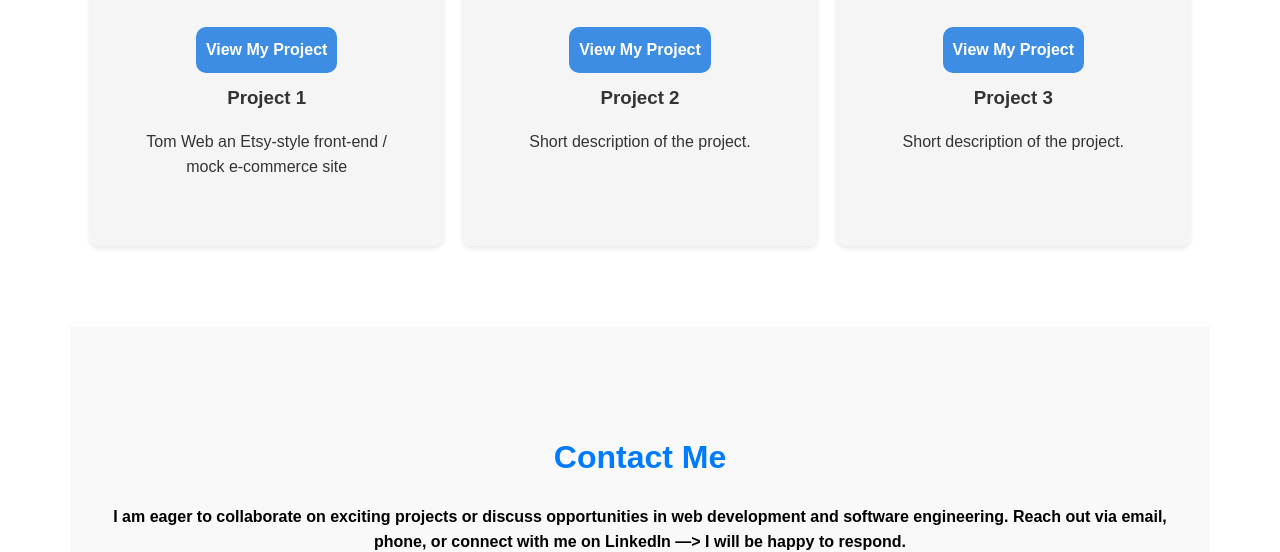
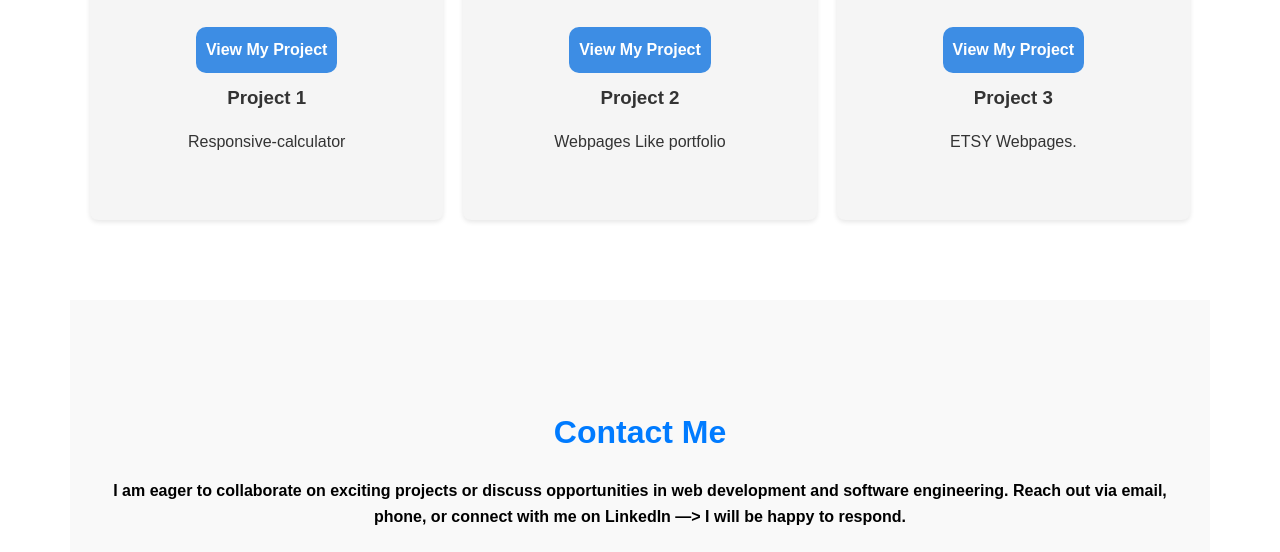
Before and after one commit to MonuYadav0115/My-portfolio, a plain HTML site: page index.html in a window 1280 px wide. Shown: the part 1720-2272 px from the top of the page. Drawn offline with Linux system fonts and the light colour scheme.

Commit message:
Add new projects

```diff
--- a/index.html
+++ b/index.html
@@ -10,10 +10,9 @@
   href="https://cdnjs.cloudflare.com/ajax/libs/font-awesome/6.6.0/css/all.min.css"
 />
 
+</head>
 
-</head>
 <body>
-
 
   <nav class="navbar">
     <div class="container">
@@ -64,9 +63,9 @@
       <!-- First Project -->
 
       <div class="project-card">
-        <a href="https://monuyadav0115.github.io/tom-web/" target="_blank">View My Project</a>
+        <a href="https://monuyadav0115.github.io/Responsive-calculator/" target="_blank">View My Project</a>
         <h3>Project 1</h3>
-        <p>Tom Web an Etsy-style front-end / mock e-commerce site</p>
+        <p>Responsive-calculator</p>
       </div>
 
       <!-- Second Project -->
@@ -74,34 +73,21 @@
       <div class="project-card">
          <a href="https://monuyadav0115.github.io/portfolio/" target="_blank">View My Project</a>
         <h3>Project 2</h3>
-        <p>Short description of the project.</p>
+        <p>Webpages Like portfolio</p>
       </div>
 
       <!-- Third project  -->
 
       <div class="project-card">
-        <a href="https://monuyadav0115.github.io/portfolio/" target="_blank">View My Project</a>
+        <a href="https://monuyadav0115.github.io/tom-web/" target="_blank">View My Project</a>
         <h3>Project 3</h3>
-        <p>Short description of the project.</p>
+        <p>ETSY Webpages.</p>
       </div>
     </div>
   </section>
 
   <!-- Contact Section -->
 
-  <!-- <section id="contact" class="section gray-bg">
-    <h2>Contact Me</h2>
-    <p>I am eager to collaborate on exciting projects or discuss opportunities in web development and software engineering. Reach out via email, phone, or connect with me on LinkedIn —> I will be happy to respond.</p>
-
-    <a href="monuy7883@gmail.com" class="btn">Email Me</a>
-
-    <a href="tel:+91 9984934662" class="btn">Call Me</a>
-
-    <a href="https://github.com/MonuYadav0115" class="btn">GitHub</a>
-
-    <a href="https://www.linkedin.com/in/monu-yadav-0552a1229/" class="btn">Linkedin</a>
-
-  </section> -->
 
 <section id="contact" class="section gray-bg">
   <h2>Contact Me</h2>
```
